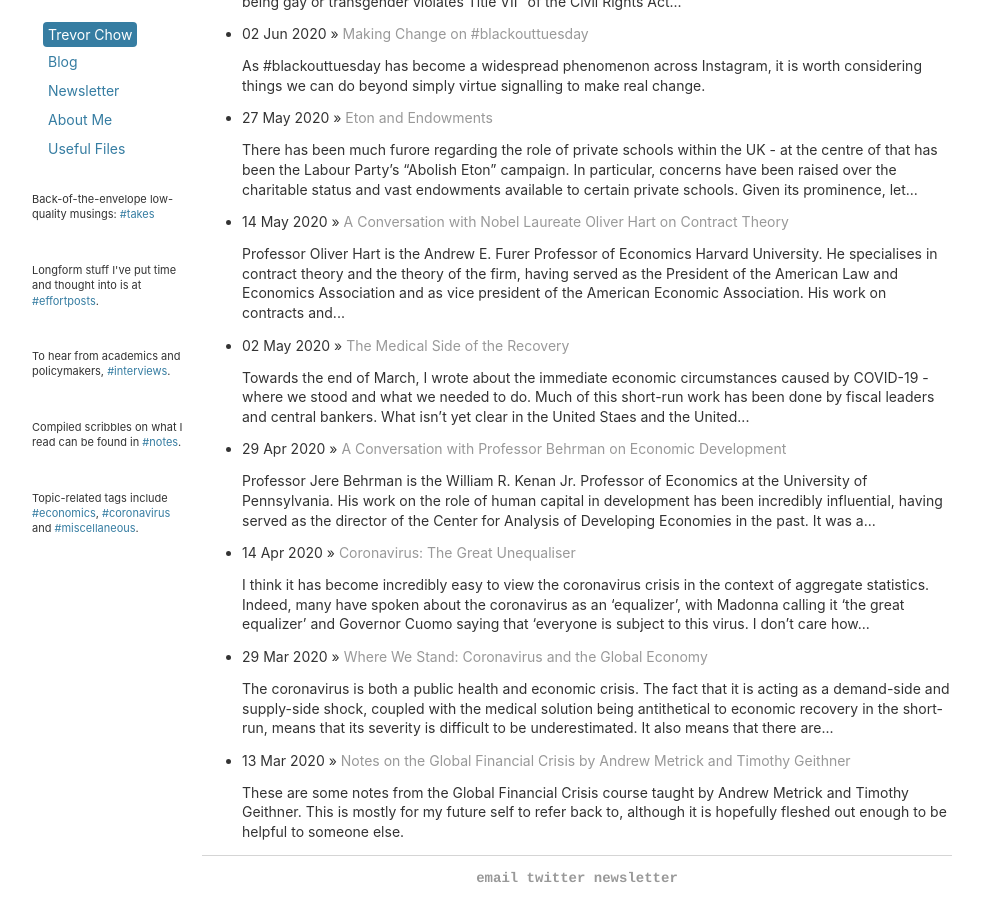
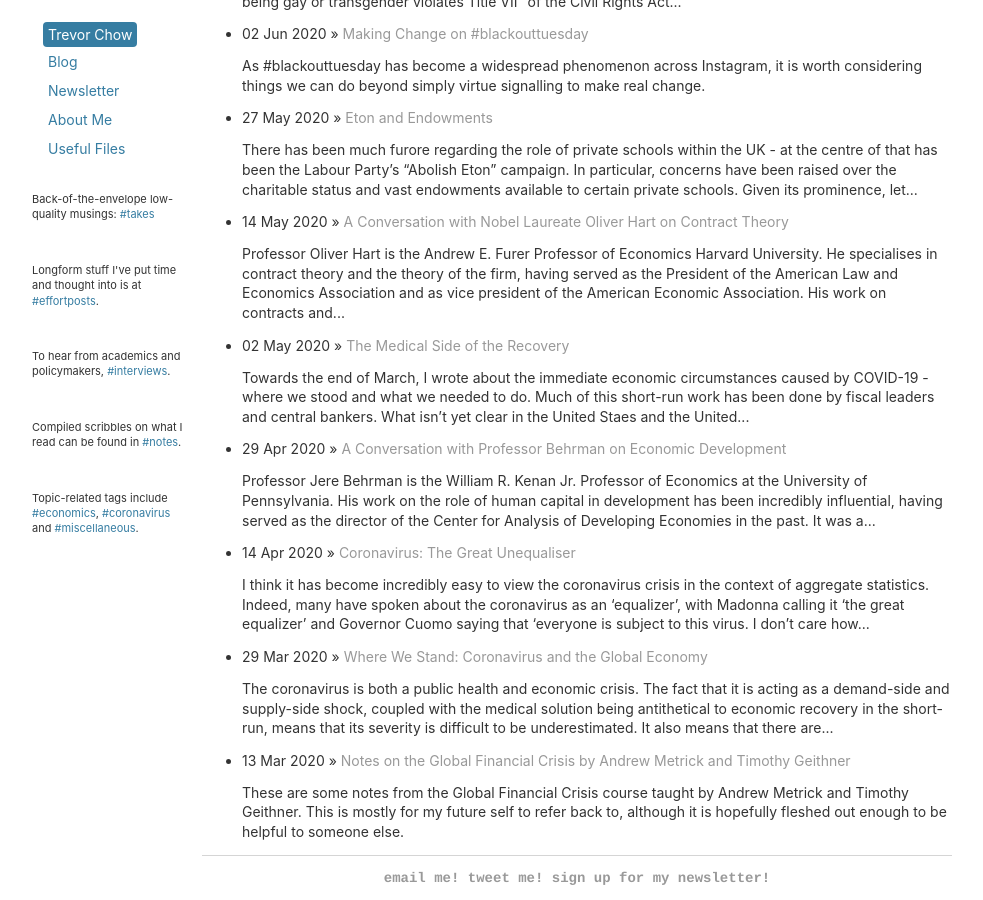
Before and after one commit to tmychow/tmychow.github.io, a Jekyll site: the page built from index.html, in a window 1280 px wide and 900 px high, scrolled down 782 px. Shown: the whole window, without its empty margins (28-1011 px from the left). Built offline with Jekyll 4.4.1, drawn with Linux system fonts in a browser that asks for light colours.

Commit message:
Update default.html

```diff
--- a/_layouts/default.html
+++ b/_layouts/default.html
@@ -38,9 +38,9 @@
 			{{ content }}
 			<footer>
 	    		<ul>
-	        		<li><a href="mailto:tmychow@gmail.com">email</a></li>
-	        		<li><a href="https://twitter.com/tmychow">twitter</a></li>
-	        		<li><a href="https://buttondown.email/tmychow">newsletter</a></li>
+	        		<li><a href="mailto:tmychow@gmail.com">email me!</a></li>
+	        		<li><a href="https://twitter.com/tmychow">tweet me!</a></li>
+	        		<li><a href="https://buttondown.email/tmychow">sign up for my newsletter!</a></li>
 			</ul>
 			</footer>
 			</div><!-- /.container -->
```
